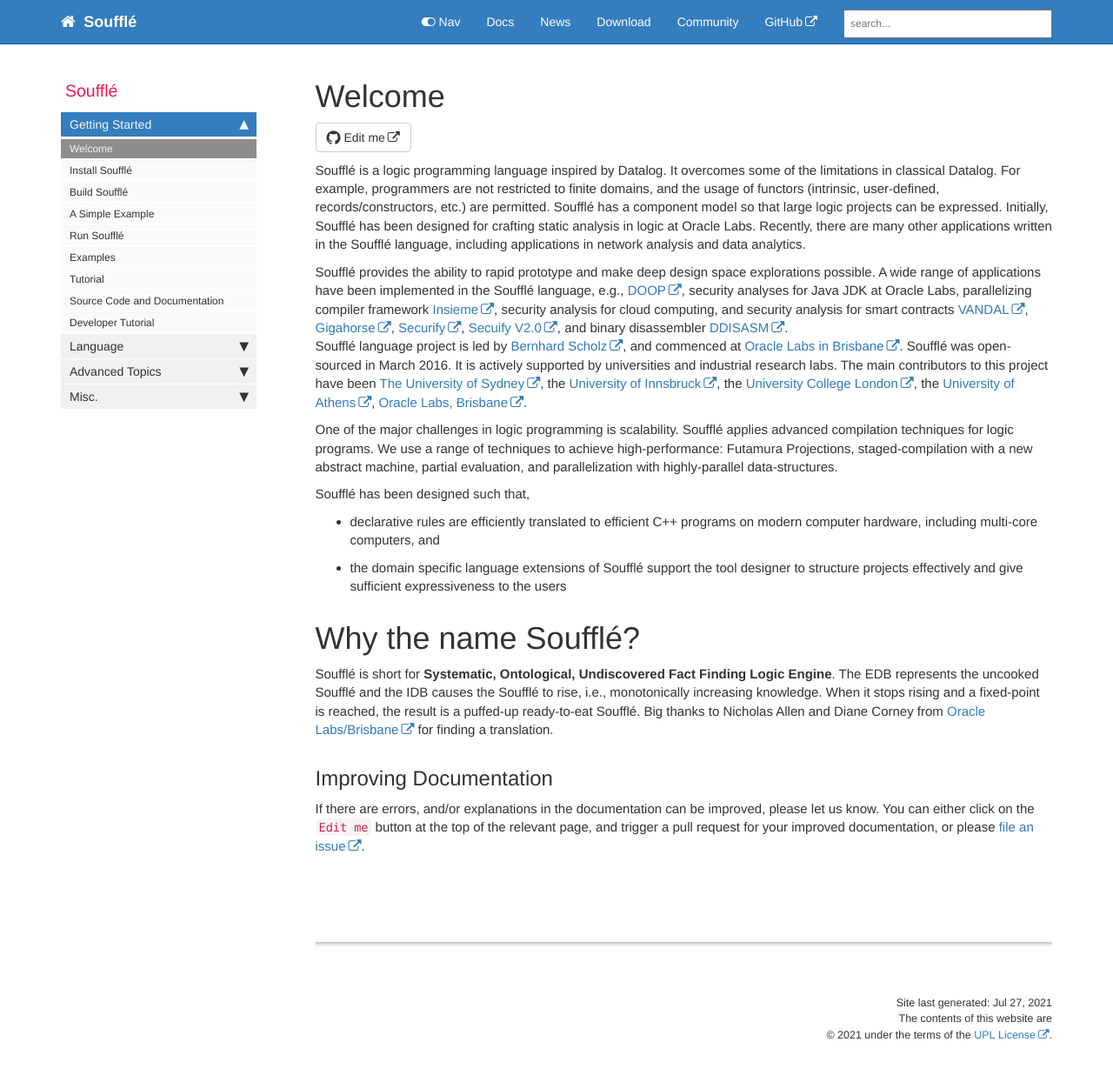
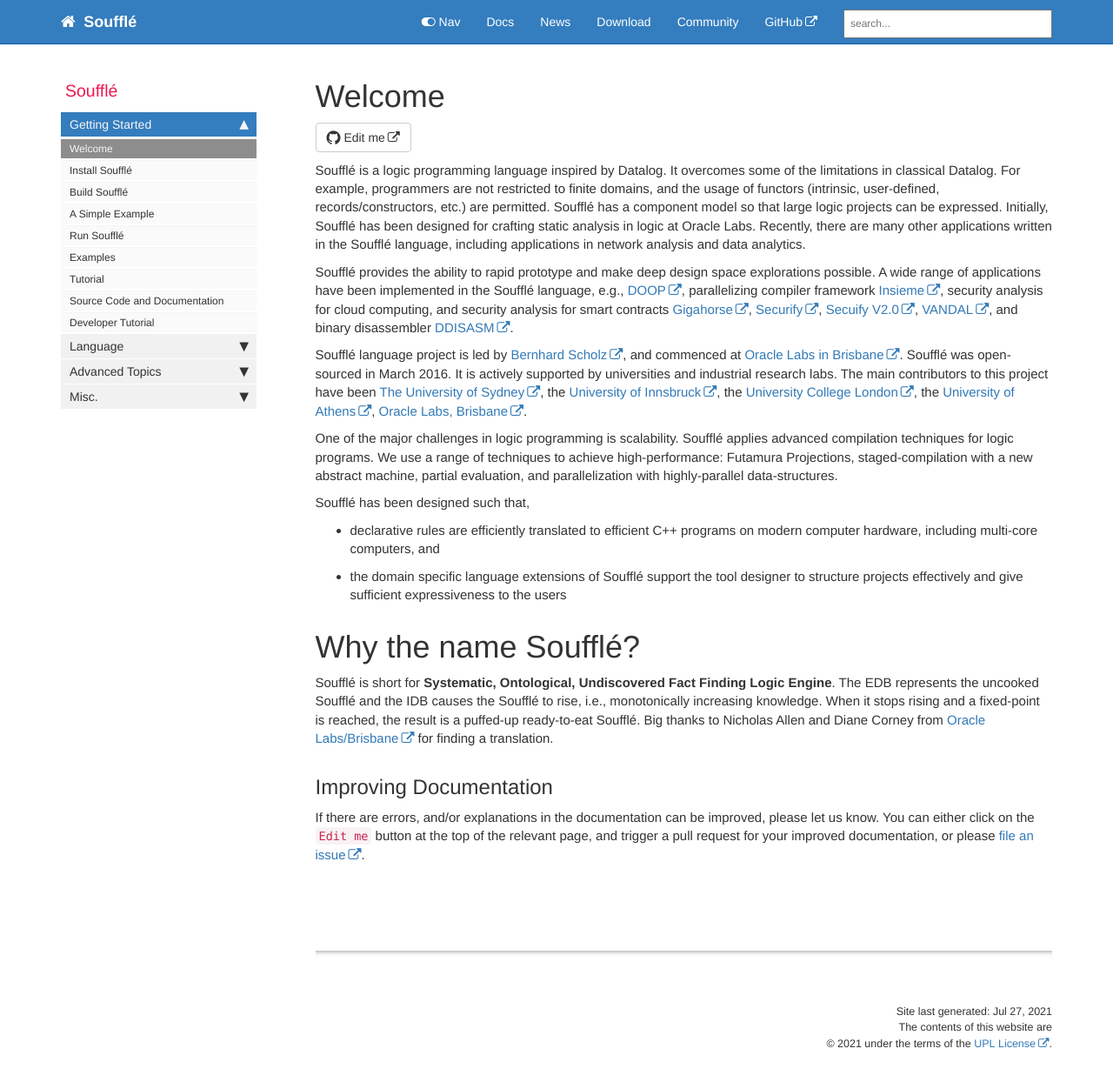
Before and after one commit to souffle-lang/souffle-lang.github.io, a Jekyll site: the page built from pages/docs/docsindex.md, in a window 1280 px wide and 1270 px high. Shown: the top 1244 px of the window at 87% size. Built offline with Jekyll 4.4.1, drawn with Linux system fonts in a browser that asks for light colours; comment, search, counter and statistics services are not loaded.

Commit message:
Update docsindex.md

```diff
--- a/pages/docs/docsindex.md
+++ b/pages/docs/docsindex.md
@@ -12,7 +12,8 @@ expressed. Initially, Soufflé has been designed for crafting static analysis in
 Recently, there are many other applications written in the Soufflé language, including applications in network analysis and data analytics.
 
 Soufflé provides the ability to rapid prototype and make deep design space explorations possible.
-A wide range of applications have been implemented in the Soufflé language, e.g., [DOOP](https://bitbucket.org/yanniss/doop), security analyses for Java JDK at Oracle Labs, parallelizing compiler framework [Insieme](http://www.insieme-compiler.org), security analysis for cloud computing, and security analysis for smart contracts [VANDAL](https://github.com/usyd-blockchain/vandal), [Gigahorse](https://github.com/nevillegrech/gigahorse-toolchain), [Securify](https://github.com/eth-sri/securify), [Secuify V2.0](https://github.com/eth-sri/securify2), and binary disassembler [DDISASM](https://github.com/GrammaTech/ddisasm).
+A wide range of applications have been implemented in the Soufflé language, e.g., [DOOP](https://bitbucket.org/yanniss/doop), parallelizing compiler framework [Insieme](http://www.insieme-compiler.org), security analysis for cloud computing, and security analysis for smart contracts [Gigahorse](https://github.com/nevillegrech/gigahorse-toolchain), [Securify](https://github.com/eth-sri/securify), [Secuify V2.0](https://github.com/eth-sri/securify2), [VANDAL](https://github.com/usyd-blockchain/vandal), and binary disassembler [DDISASM](https://github.com/GrammaTech/ddisasm).
+
 Soufflé language project is led by [Bernhard Scholz](http://b-scholz.github.io), and commenced at [Oracle Labs in Brisbane](https://github.com/oracle/souffle/wiki/Contributors). Soufflé was open-sourced in March 2016. It is actively supported by universities and industrial research labs. The main contributors to this project have been [The University of Sydney](http://sydney.edu.au), the [University of Innsbruck](https://www.uibk.ac.at/index.html.en), the [University College London](https://www.ucl.ac.uk), the [University of Athens](http://www.di.uoa.gr/), [Oracle Labs, Brisbane](http://https://labs.oracle.com/).
 
 One of the major challenges in logic programming is scalability.
```
